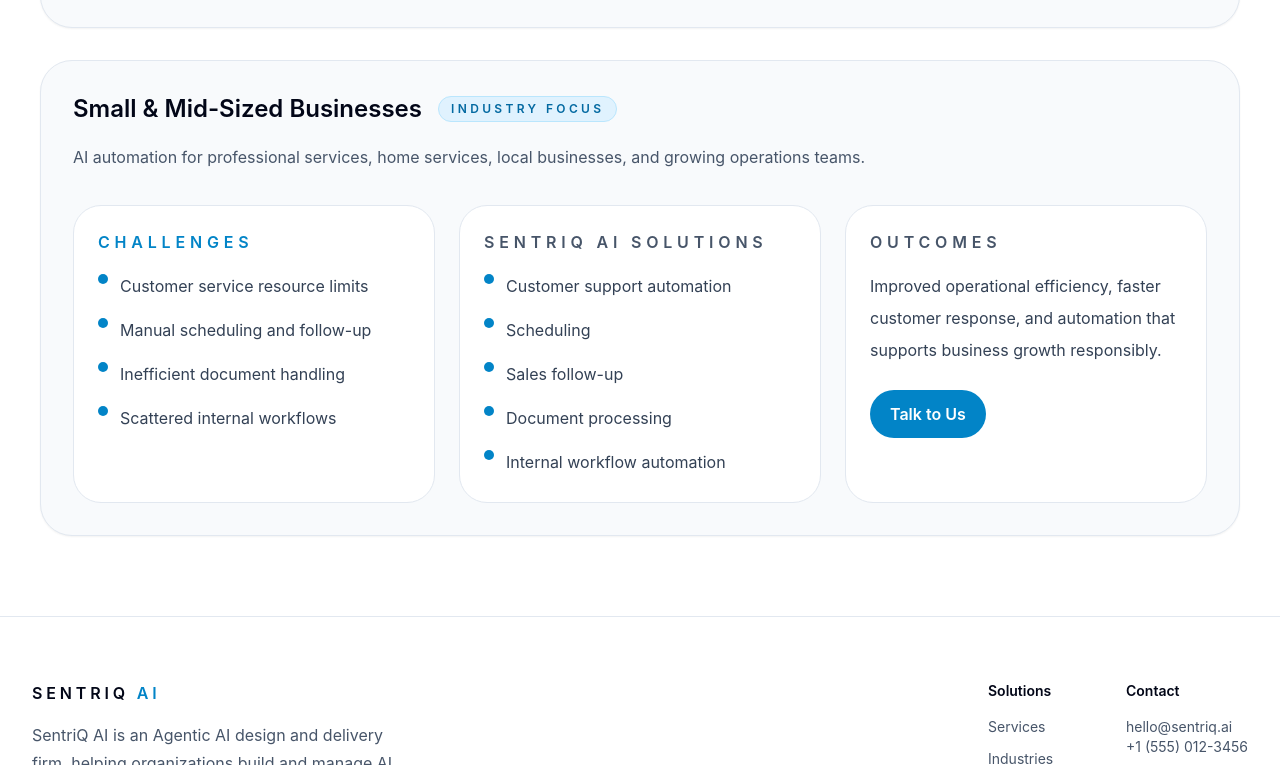
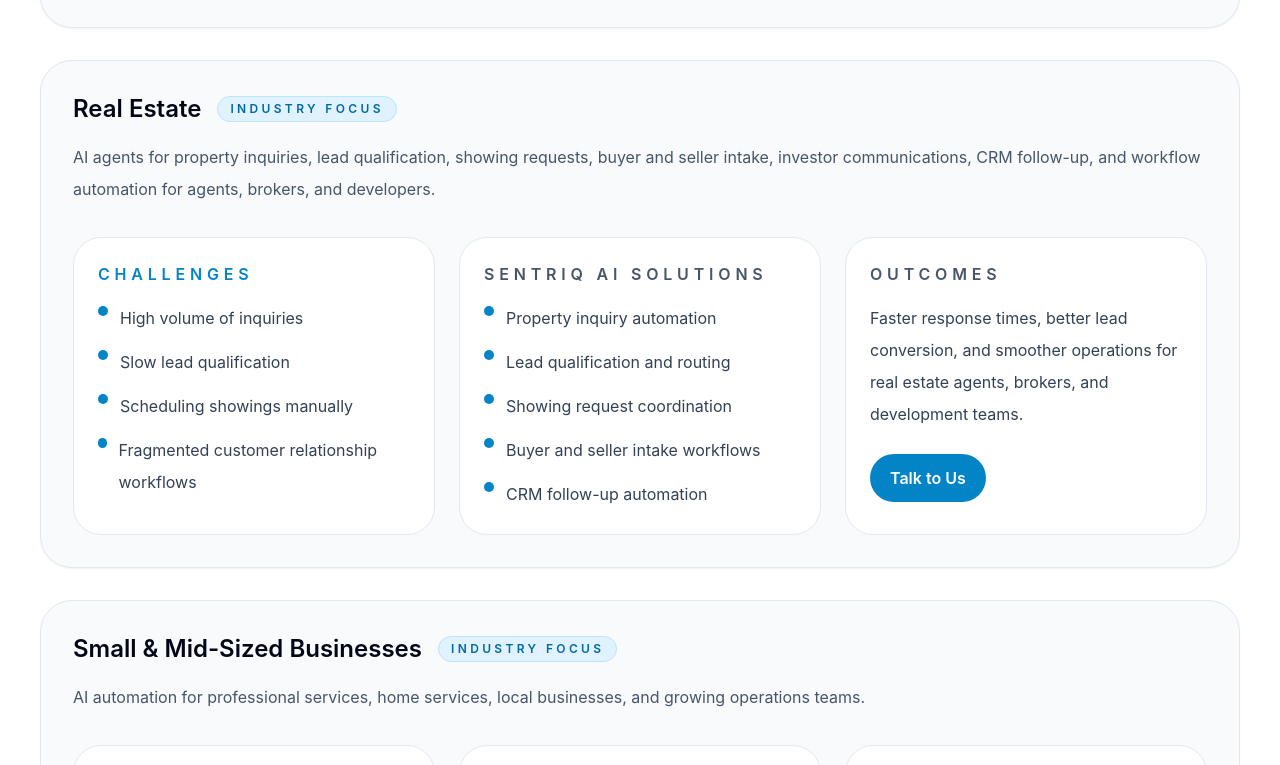
Before and after one commit to Dr-Opara/sentriq-ai-website, a Next.js app: page /industries in a window 1280 px wide. Shown: the part 1415-2180 px from the top of the page. Built offline with nearby package versions, Linux system fonts and the light colour scheme.

Commit message:
Added real estate industry focus

```diff
--- a/src/app/about/page.tsx
+++ b/src/app/about/page.tsx
@@ -11,7 +11,7 @@
   'AI + Cybersecurity Expertise',
   'Security-First Development',
   'Human-in-the-Loop Design',
-  'Healthcare and Legal Focus',
+  'Healthcare, Legal, and Real Estate Focus',
   'Built for Real Business Workflows',
 ];
 
--- a/src/app/industries/page.tsx
+++ b/src/app/industries/page.tsx
@@ -4,7 +4,7 @@
 
 export const metadata = {
   title: 'Industries | SentriQ AI',
-  description: 'SentriQ AI builds secure AI agents for healthcare, legal, and small-to-mid-sized business industries.',
+  description: 'SentriQ AI builds secure AI agents for healthcare, legal, real estate, and small-to-mid-sized business industries.',
 };
 
 const industries = [
@@ -44,6 +44,24 @@
       'Internal knowledge assistants',
     ],
     outcome: 'More efficient legal workflows, improved client response, and secure support for sensitive practice data.',
+  },
+  {
+    title: 'Real Estate',
+    description: 'AI agents for property inquiries, lead qualification, showing requests, buyer and seller intake, investor communications, CRM follow-up, and workflow automation for agents, brokers, and developers.',
+    challenges: [
+      'High volume of inquiries',
+      'Slow lead qualification',
+      'Scheduling showings manually',
+      'Fragmented customer relationship workflows',
+    ],
+    solutions: [
+      'Property inquiry automation',
+      'Lead qualification and routing',
+      'Showing request coordination',
+      'Buyer and seller intake workflows',
+      'CRM follow-up automation',
+    ],
+    outcome: 'Faster response times, better lead conversion, and smoother operations for real estate agents, brokers, and development teams.',
   },
   {
     title: 'Small & Mid-Sized Businesses',
--- a/src/app/layout.tsx
+++ b/src/app/layout.tsx
@@ -2,8 +2,8 @@
 import './globals.css';
 
 export const metadata: Metadata = {
-  title: 'SentriQ AI | Custom AI Agents for Healthcare, Legal, and Business',
-  description: 'SentriQ AI builds, secures, and manages custom AI agents for healthcare, legal, and small-to-mid-sized businesses.',
+  title: 'SentriQ AI | Custom AI Agents for Healthcare, Legal, Real Estate, and Business',
+  description: 'SentriQ AI builds, secures, and manages custom AI agents for healthcare, legal, real estate, and small-to-mid-sized businesses.',
 };
 
 export default function RootLayout({ children }: { children: React.ReactNode }) {
--- a/src/app/page.tsx
+++ b/src/app/page.tsx
@@ -7,6 +7,7 @@
 const categories = [
   'Healthcare',
   'Legal',
+  'Real Estate',
   'Customer Support',
   'Scheduling',
   'Document Processing',
@@ -87,7 +88,7 @@
               We’ll build, test, deploy, secure, and manage it for you.
             </p>
             <p className="mx-auto mt-6 max-w-3xl text-lg font-semibold leading-8 text-slate-700 sm:text-xl">
-              Texas-Based <span className="text-sky-600">Agentic AI</span> Builder and <span className="text-sky-600">AI Security</span> Partner for Healthcare, Legal, and Growing Businesses.
+              Texas-Based <span className="text-sky-600">Agentic AI</span> Builder and <span className="text-sky-600">AI Security</span> Partner for Healthcare, Legal, Real Estate, and Growing Businesses.
             </p>
             <p className="mx-auto mt-8 max-w-2xl text-xl leading-9 text-slate-600 sm:text-2xl">
               Production-grade AI agents built around your business, with cybersecurity and governance built in.
```
